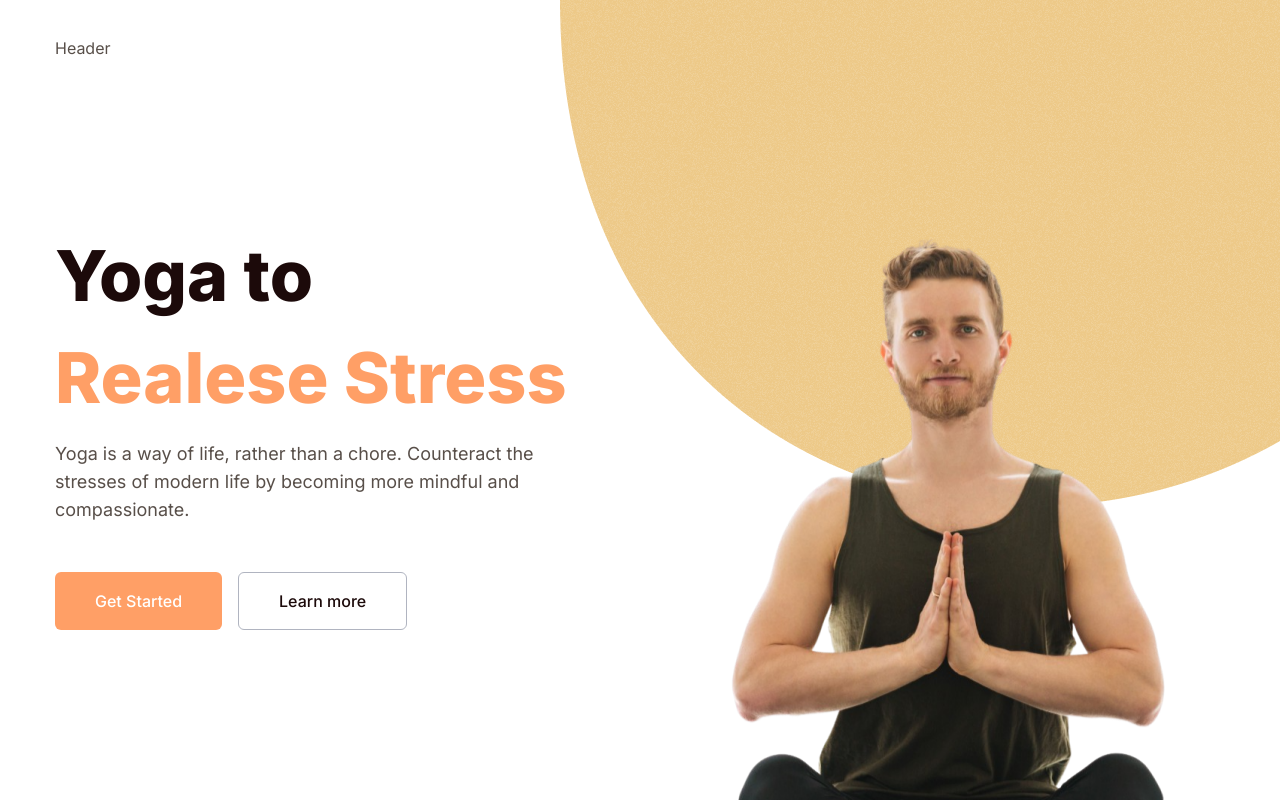
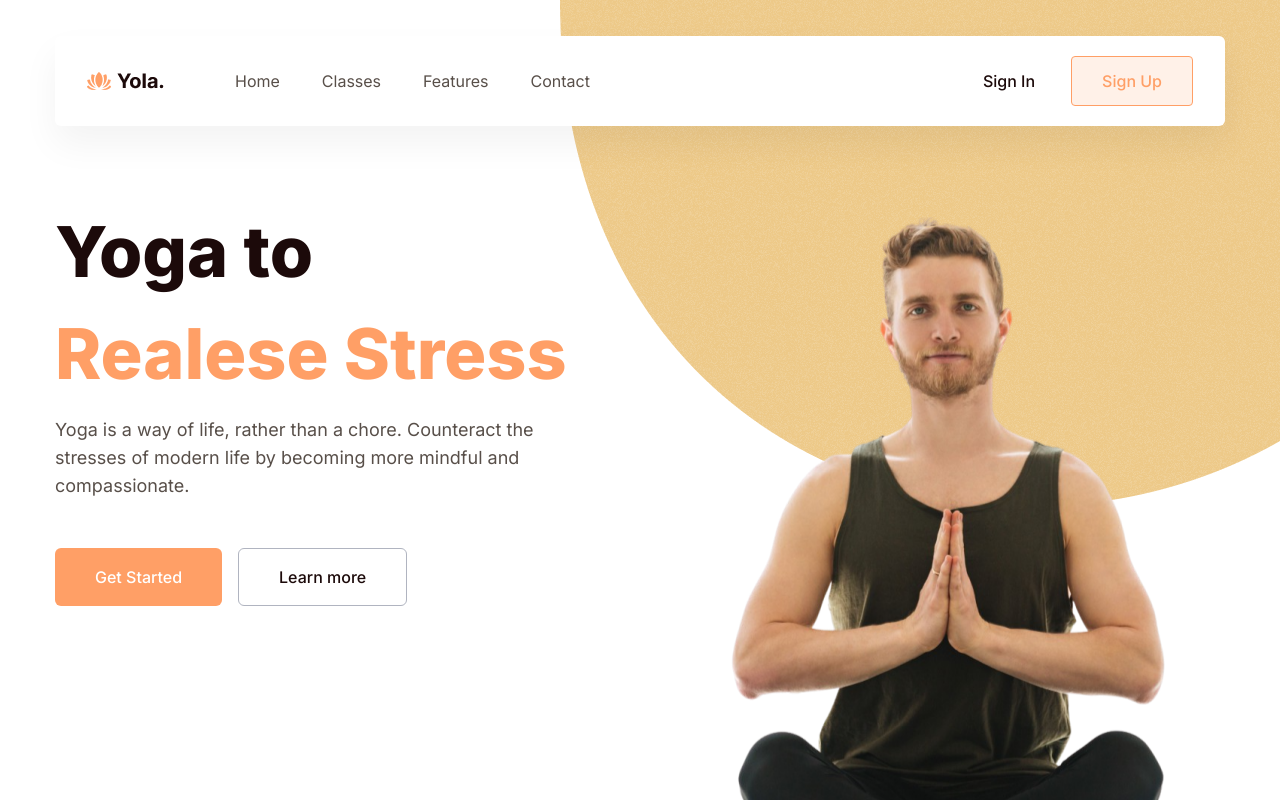
Before and after one commit to HubertSleszynski/yoga-website, a React (Vite) app: page / in a window 1280 px wide. Shown: the top 800 px of the page. Built offline with nearby package versions, Linux system fonts and the light colour scheme.

Commit message:
added header

```diff
--- a/src/components/Header.jsx
+++ b/src/components/Header.jsx
@@ -1,7 +1,45 @@
-import React from "react";
+import React, { useState, useEffect } from "react";
+
+import Nav from "./Nav";
+import NavMobile from "./NavMobile";
+
+import Logo from "../assets/img/logo.png";
 
 const Header = () => {
-  return <div>Header</div>;
+  const [isHeader, setIsHeader] = useState(false);
+
+  useEffect(() => {
+    window.addEventListener("scroll", () => {
+      window.scrollY > 36 ? setIsHeader(true) : setIsHeader(false);
+    });
+  });
+  return (
+    <header
+      className={`${
+        isHeader ? "top-0" : "top-9"
+      } fixed bg-white w-full max-w-[90vw] lg:max-w-[1170px] mx-auto rounded-md h-[90px] shadow-primary px-4 lg:px-8 z-20 transition-all duration-500 flex items-center justify-between`}
+    >
+      <div className="flex items-center">
+        <a href="#">
+          <img src={Logo} alt="" />
+        </a>
+        <div className="hidden lg:flex">
+          <Nav />
+        </div>
+      </div>
+      <div className="flex items-center">
+        <div className="flex gap-x-4 lg:gap-x-9">
+          <button className="text-heading font-medium text-sm lg:text-base hover:text-orange transition">
+            Sign In
+          </button>
+          <button className="btn btn-md lg:px-[30px] bg-orange-100 border border-orange text-orange font-medium text-sm lg:text-base hover:bg-orange-200 hover:text-white transition">
+            Sign Up
+          </button>
+        </div>
+        <NavMobile />
+      </div>
+    </header>
+  );
 };
 
 export default Header;
--- a/src/components/Nav.jsx
+++ b/src/components/Nav.jsx
@@ -1,7 +1,21 @@
 import React from "react";
 
+import { navigation } from "../data";
+
 const Nav = () => {
-  return <div>Nav</div>;
+  return (
+    <nav className="ml-[70px]">
+      <ul className="flex gap-x-[42px]">
+        {navigation.map((item, index) => {
+          return (
+            <li key={index}>
+              <a href={item.href}>{item.name}</a>
+            </li>
+          );
+        })}
+      </ul>
+    </nav>
+  );
 };
 
 export default Nav;
--- a/src/components/NavMobile.jsx
+++ b/src/components/NavMobile.jsx
@@ -1,7 +1,34 @@
-import React from "react";
+import React, { useState } from "react";
+
+import { BiMenu } from "react-icons/bi";
+
+import { navigation } from "../data";
 
 const NavMobile = () => {
-  return <div>NavMobile</div>;
+  const [isOpen, setIsOpen] = useState(false);
+  return (
+    <nav>
+      <div
+        onClick={() => setIsOpen(!isOpen)}
+        className="cursor-pointer text-4xl text-heading ml-[10px] lg:hidden"
+      >
+        <BiMenu />
+      </div>
+      <ul
+        className={`${
+          isOpen ? "max-h-60 p-8" : "max-h-0 p-0"
+        } flex flex-col absolute w-full bg-white top-24 left-0 shadow-primary space-y-6 overflow-hidden transition-all`}
+      >
+        {navigation.map((item, index) => {
+          return (
+            <li key={index}>
+              <a href={item.href}>{item.name}</a>
+            </li>
+          );
+        })}
+      </ul>
+    </nav>
+  );
 };
 
 export default NavMobile;
```
